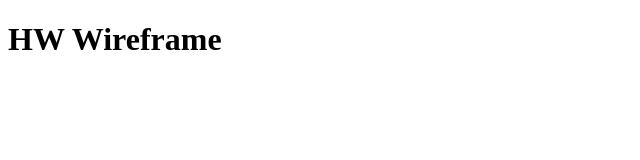
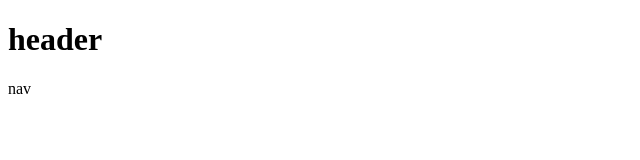
Before and after one commit to emily-brown/HW-Wireframe, a plain HTML site: page index.html in a window 1280 px wide. Shown: the whole page, without its empty margins (0-640 px from the left). Drawn offline with Linux system fonts and the light colour scheme.

Commit message:
added navitagion tag

```diff
--- a/index.html
+++ b/index.html
@@ -5,7 +5,8 @@
     <title>HW Wireframe</title>
 </head>
 <body>
-    <h1>HW Wireframe</h1>
+    <h1>header</h1>
+    <nav>nav</nav>
 
 </body>
 </html>
```
